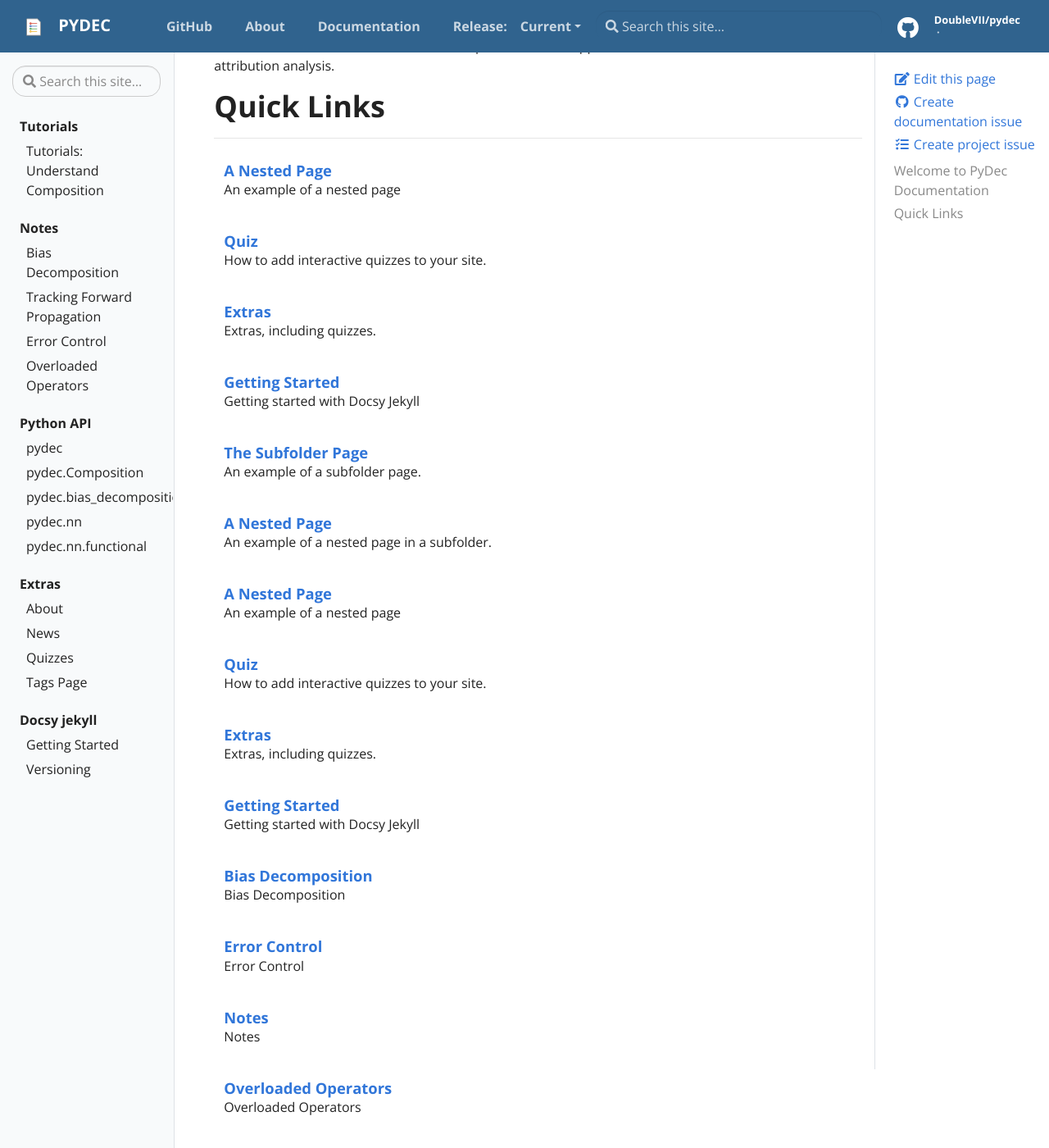
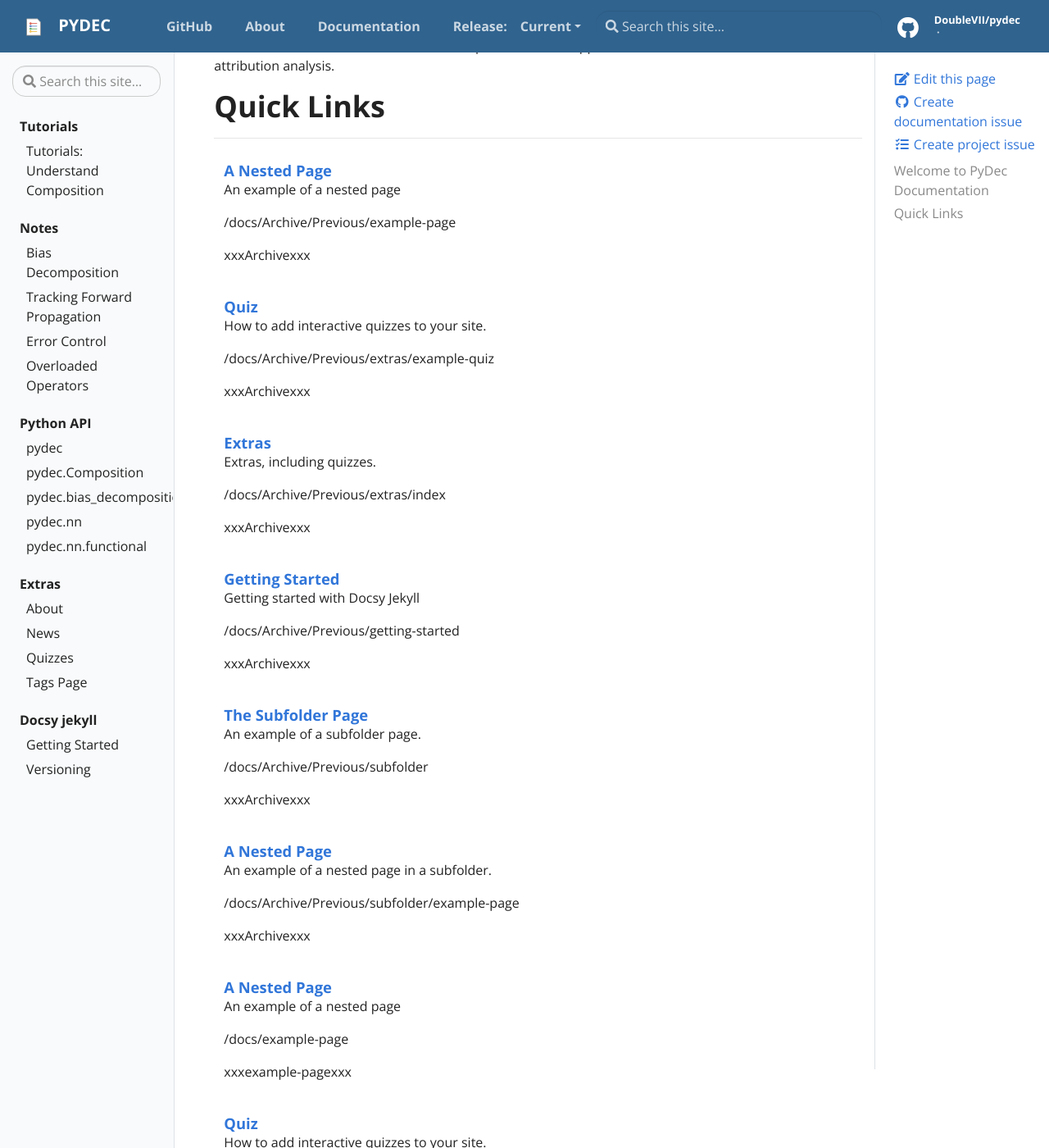
Before and after one commit to NJUNLP/pydec, a Jekyll site: the page built from docs/pages/index.md, in a window 1280 px wide and 1400 px high, scrolled down 222 px. Shown: the whole window at 82% size. Built offline with Jekyll 4.4.1, drawn with Linux system fonts in a browser that asks for light colours; some of the changed text lies outside the part shown.

Commit message:
print debug info

```diff
--- a/docs/pages/index.md
+++ b/docs/pages/index.md
@@ -18,6 +18,8 @@ PyDec is a linear decomposition toolkit for neural network based on [PyTorch](ht
     <div class="entry">
     <h5><a href="{{ post.url | prepend: site.baseurl }}">{{ post.title }}</a></h5>
     <p>{{ post.description }}</p>
+    <p>{{ post.url }}</p>
+    <p>xxx{{ path_segment }}xxx</p>
     </div>
     {% endif %}
     {% endfor %}
```
